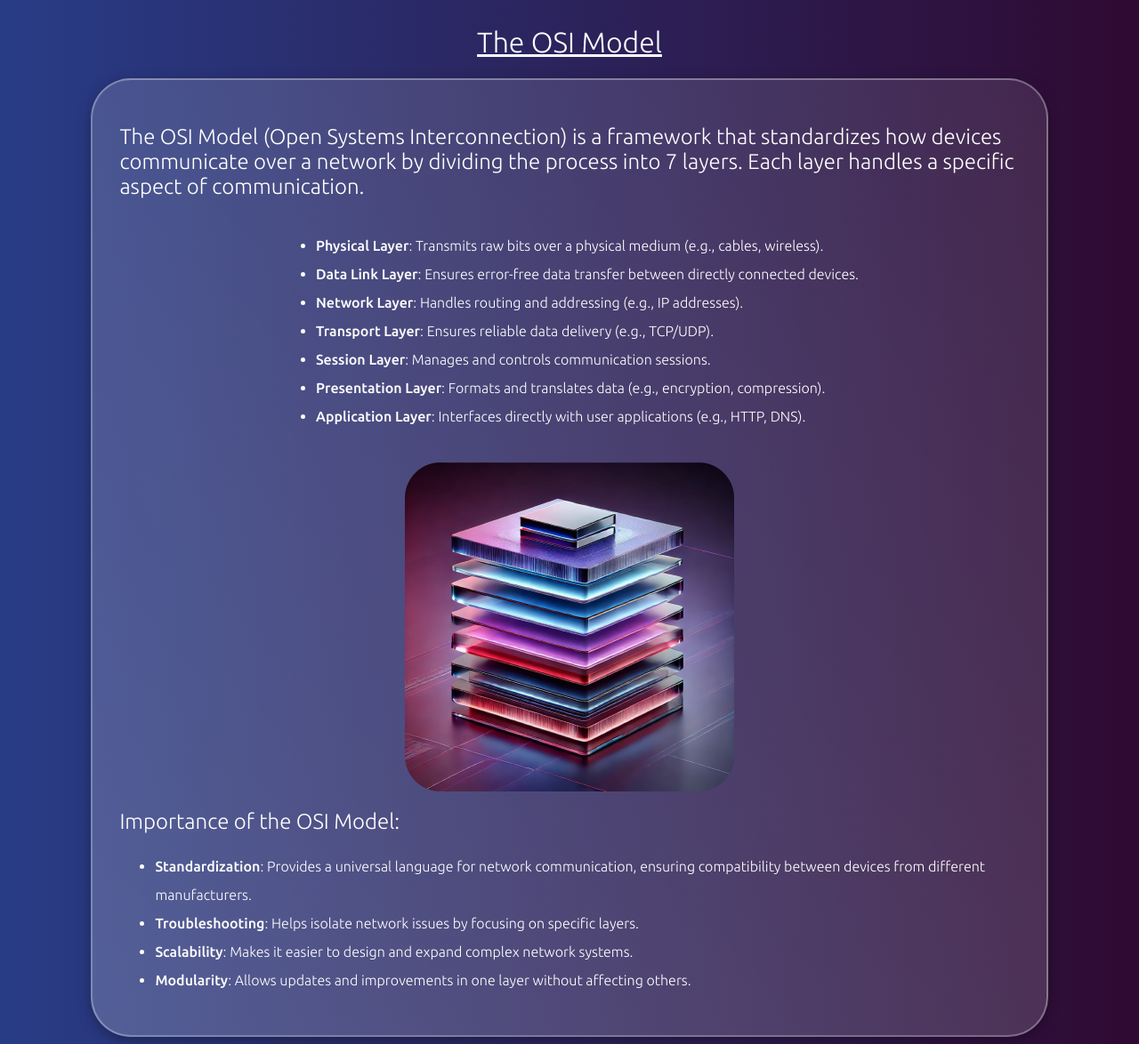
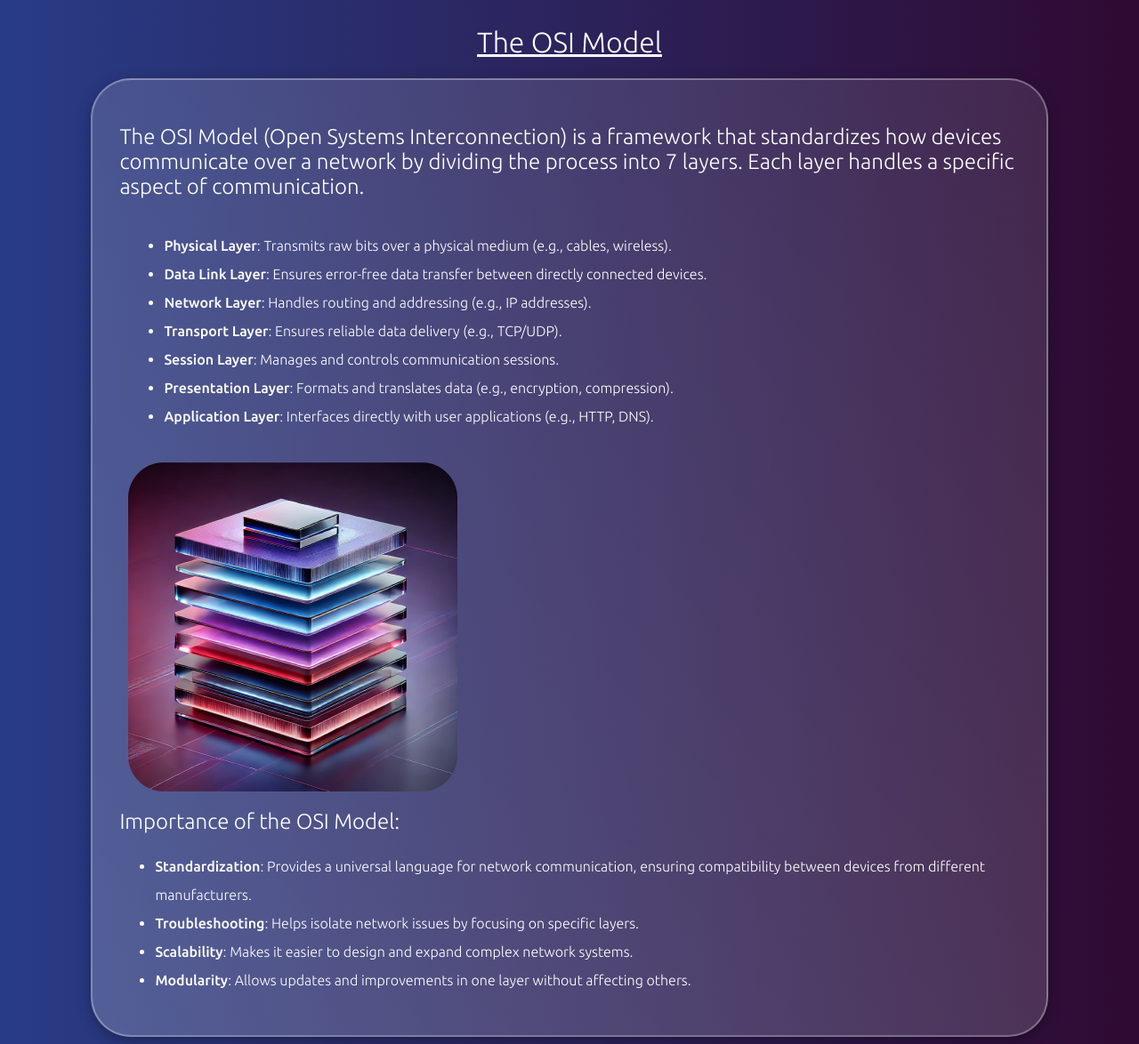
Before and after one commit to mariiamantsurova/Projects, a Flask app: page / in a window 1280 px wide. Shown: the whole page at 89% size. Run offline with Flask 3, Linux system fonts and the light colour scheme; some web fonts are replaced.

Commit message:
change the position of image/paragraph

```diff
--- a/HTML_Task/static/css/styles.css
+++ b/HTML_Task/static/css/styles.css
@@ -31,7 +31,7 @@ body {
   margin: 10px;
   display: flex;
   align-items: center;
-  justify-content: center;
+  justify-content: space-between;
   gap: 20px;
   flex-wrap: wrap;
 }
```
